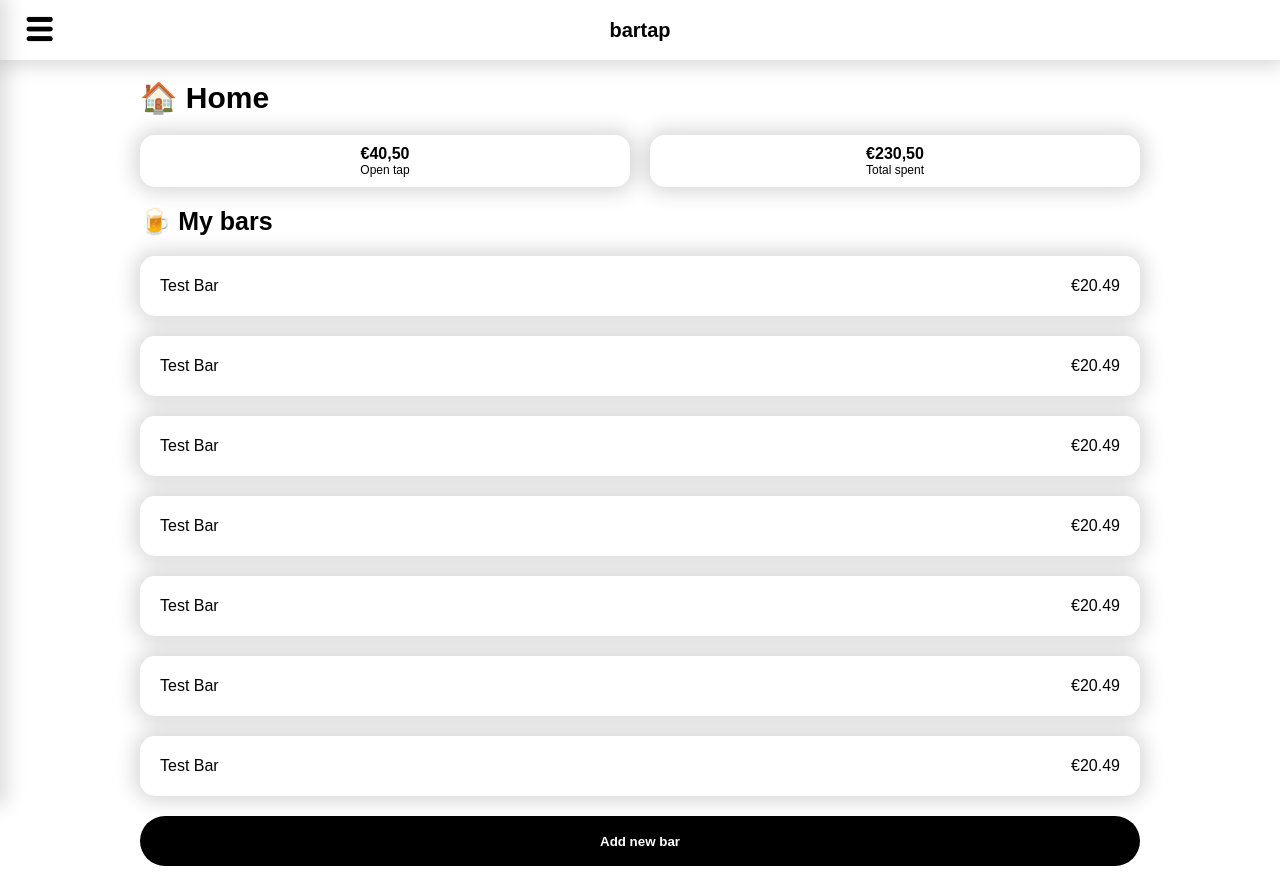
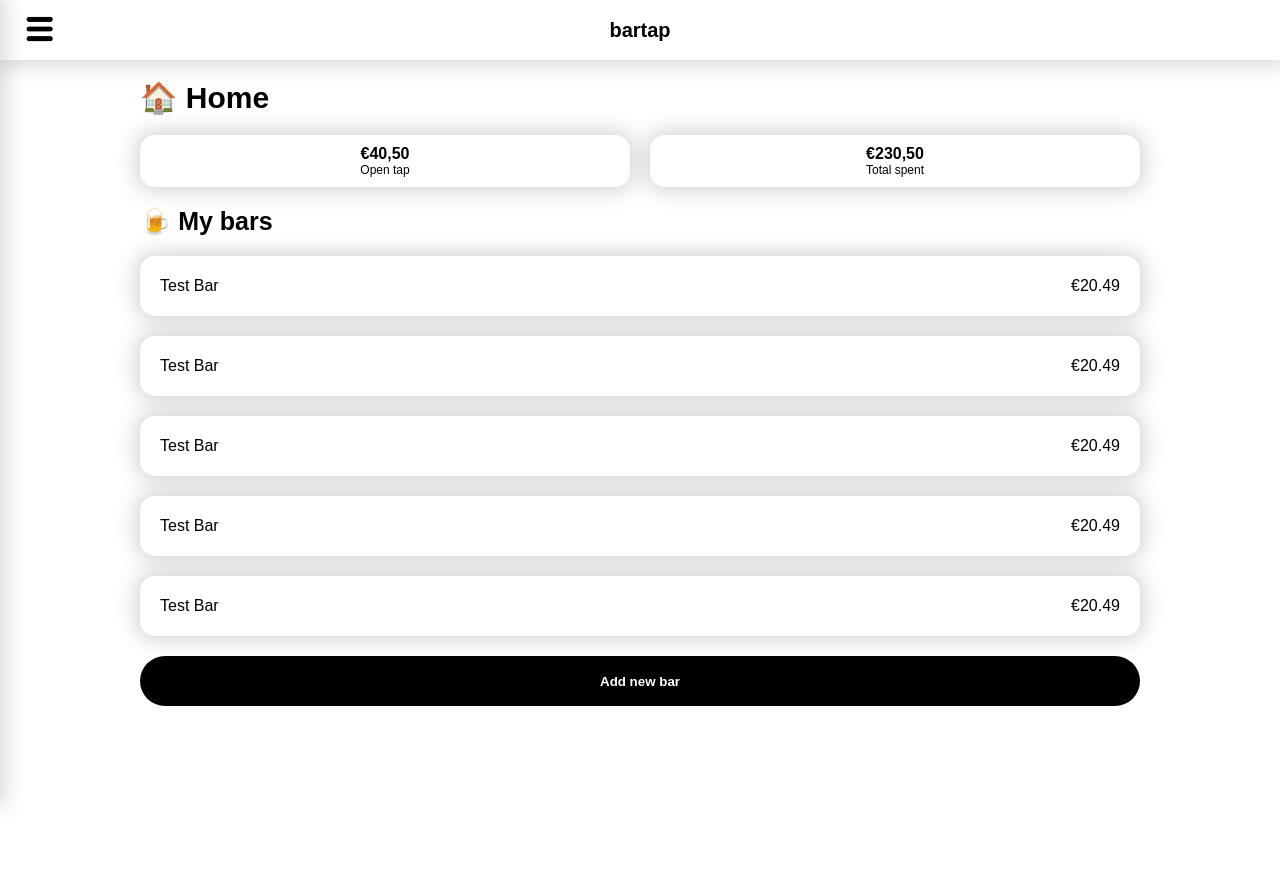
Before and after one commit to tungstun-ict/bartap-pwa, a React (Create React App) app: page / in a window 1280 px wide. After the commit the page ends 800 px from the top, so only its background shows below. Built offline with nearby package versions, Linux system fonts and the light colour scheme; a web font is replaced by a local one.

Commit message:
Rework transition animation

```diff
--- a/public/index.html
+++ b/public/index.html
@@ -4,7 +4,8 @@
     <meta charset="utf-8" />
     <link rel="icon" href="%PUBLIC_URL%/favicon.ico" />
     <meta name="viewport" content="width=device-width, initial-scale=1" />
-    <meta name="theme-color" content="#000000" />
+    <meta name="theme-color" content="#FFF" />
+    <meta name="apple-mobile-web-app-status-bar-style" content="default">
     <meta
       name="description"
       content="Bartap"
--- a/src/App.scss
+++ b/src/App.scss
@@ -5,6 +5,7 @@ body {
   margin: 0;
   padding: 0;
   background-color: white;
+  -webkit-tap-highlight-color: rgba(0,0,0,0);
 }
 
 h1,
--- a/src/pages/home-page/HomePage.js
+++ b/src/pages/home-page/HomePage.js
@@ -34,15 +34,13 @@ const HomePage = () => {
       </TungstunStatistics>
       <TungstunTitle text="🍺 My bars" level={2} />
       <TungstunListView>
-      <TungstunBarItem bar={bar} />
         <TungstunBarItem bar={bar} />
         <TungstunBarItem bar={bar} />
         <TungstunBarItem bar={bar} />
         <TungstunBarItem bar={bar} />
         <TungstunBarItem bar={bar} />
-        <TungstunBarItem bar={bar} />
-        <TungstunTextButton text="Add new bar" width="100%" onClick={handleClick} />
       </TungstunListView>
+      <TungstunTextButton className={"add-bar-button"} text="Add new bar" width="100%" onClick={handleClick} />
     </TungstunPage>
   );
 };
--- a/src/pages/home-page/home-page.scss
+++ b/src/pages/home-page/home-page.scss
@@ -0,0 +1,3 @@
+.add-bar-button {
+  margin-top: 20px;
+}
--- a/src/stories/button/tungstun-button.js
+++ b/src/stories/button/tungstun-button.js
@@ -8,6 +8,7 @@ const TungstunButton = ({
   type,
   width = 50,
   color,
+  className
 }) => {
   const clicked = (e) => {
     e.preventDefault();
@@ -17,7 +18,7 @@ const TungstunButton = ({
   return (
     <button
       color={color}
-      className="button__container"
+      className={`button__container ${className}`}
       style={{ width: width }}
       type={type}
       onClick={clicked}
--- a/src/stories/menu/tungstun-menu.scss
+++ b/src/stories/menu/tungstun-menu.scss
@@ -2,7 +2,7 @@
 
 .menu {
   &__container {
-    transition: 0.3s ease-in-out;
+    transition: 0.5s ease-in-out;
     position: fixed;
     width: 100vw;
     height: 100vh;
@@ -10,11 +10,12 @@
     display: flex;
     flex-direction: column;
     background-color: variables.$color-menu-background;
-    box-shadow: variables.$shadow;
 
     @media (min-width: variables.$size-mobile-max) {
       width: 500px;
       transition: 0.5s;
+      box-shadow: variables.$shadow;
+
     }
   }
 
--- a/src/stories/page/tungstun-page.js
+++ b/src/stories/page/tungstun-page.js
@@ -3,16 +3,13 @@ import { motion } from "framer-motion";
 
 import TungstunHeader from "../header/tungstun-header";
 import TungstunMenu from "../menu/tungstun-menu";
-import TungstunNotificationQueue from "../notification/tungstun-notification-queue";
 
 import "./tungstun-page.scss";
-
-const TungstunPageContainer = () => {};
 
 const TungstunPage = ({ children, type, noHeader, title, style }) => {
   const [isMenuOpen, setMenuOpen] = useState(false);
 
-  const standardVariants = {
+  const heavyVariants = {
     initial: {
       transform: "translate(0, 0)",
     },
@@ -24,21 +21,25 @@ const TungstunPage = ({ children, type, noHeader, title, style }) => {
     },
   };
 
-  const standardTransition = {
+  const heavyTransition = {
     duration: 0.4,
     ease: "easeOut",
   };
 
   return (
-    <motion.div className={`page__container`}>
-      {!type && (
+    <motion.div
+      className={`page__container`}
+      initial={{ opacity: 0}}
+      animate={{ opacity: 100 }}
+      transition={{ duration: 2 }}>
+      {type && (
         <motion.div
           className="page__standard"
           initial={"initial"}
           exit={"out"}
           animate={"in"}
-          variants={standardVariants}
-          transition={standardTransition}
+          variants={heavyVariants}
+          transition={heavyTransition}
         >
           <div className="page__standard__in" />
           <div className="page__standard__out" />
--- a/src/stories/text-button/tungstun-text-button.js
+++ b/src/stories/text-button/tungstun-text-button.js
@@ -2,8 +2,8 @@ import React from "react";
 import TungstunButton from "../button/tungstun-button";
 import "./tungstun-text-button.scss"
 
-const TungstunTextButton = ({ text, width, onClick, color }) => {
-  return <TungstunButton color={color} onClick={onClick} width={width}><p className="text">{text}</p></TungstunButton>;
+const TungstunTextButton = ({ text, width, onClick, color, className }) => {
+  return <TungstunButton className={className} color={color} onClick={onClick} width={width}><p className="text">{text}</p></TungstunButton>;
 };
 
 export default TungstunTextButton;
```
